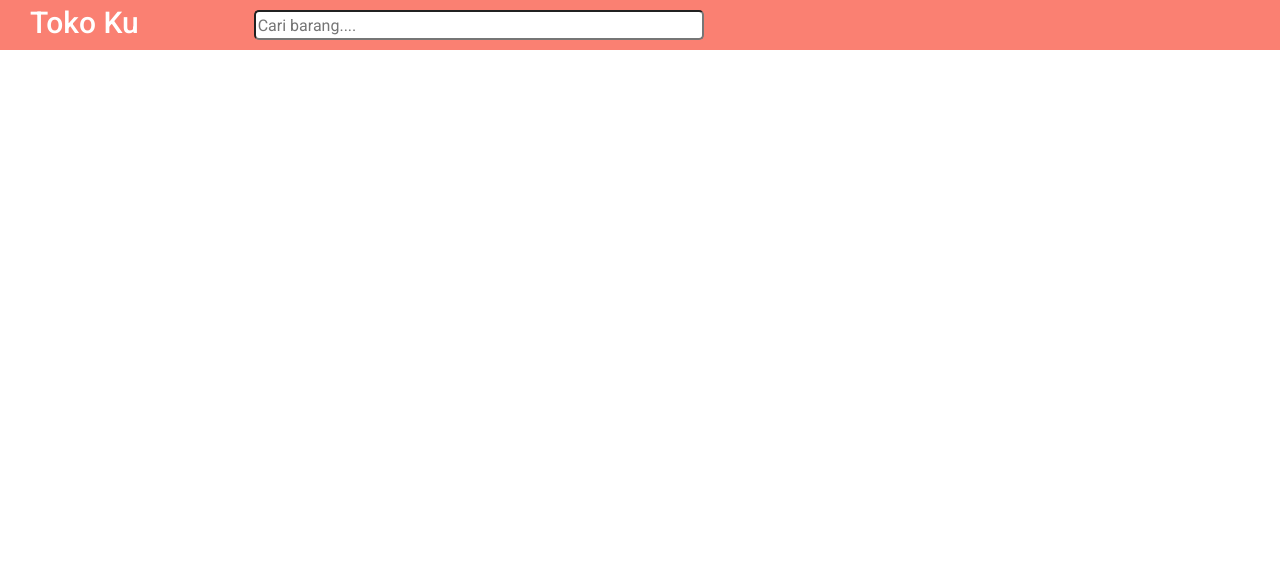
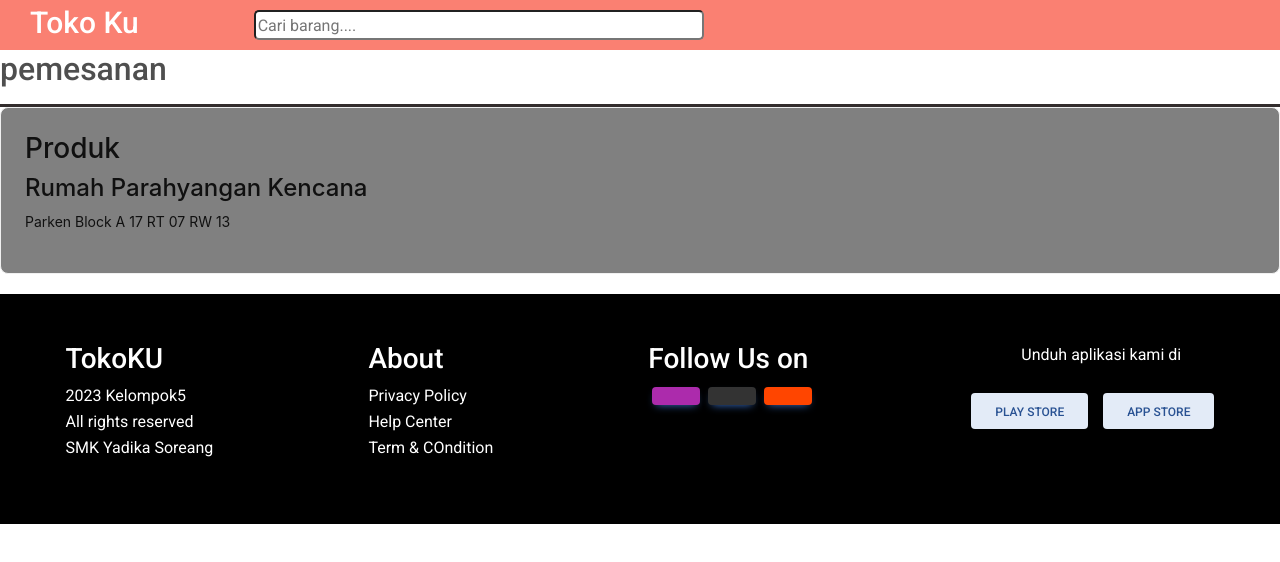
Before and after one commit to kilsen32/Kelompok5, a React (Vite) app: page /pesanan in a window 1280 px wide. Shown: the top 562 px of the page. Built offline with nearby package versions, Linux system fonts and the light colour scheme.

Commit message:
menambahkan dibagian pesan belum selesai

```diff
--- a/src/component/layout/Footer/Footer2.jsx
+++ b/src/component/layout/Footer/Footer2.jsx
@@ -89,7 +89,7 @@ const Foooter = () => {
               style={{
                 display: "block",
               }}
-              href="https://apps.apple.com/id/app/ruangguru-app-belajar-no-1/id1099742206?l=id"
+              href="/pesanan"
             >
               App Store
             </Button>
--- /dev/null
+++ b/src/component/layout/card/cardPelajaran.jsx
@@ -0,0 +1,14 @@
+import CardP from "./dataPelajaran/card-la";
+function CardPE() {
+    return (
+      <>
+   <div>
+    <h2>pemesanan</h2>
+        <div style={{marginTop:"1rem",width:"100%"}} className="border-bottom border-dark border-3"></div>
+   </div>
+        <CardP />
+      </>
+    );
+  }
+
+  export default CardPE;
--- /dev/null
+++ b/src/component/layout/card/dataPelajaran/card-la.jsx
@@ -0,0 +1,15 @@
+import React from 'react';
+import { Card } from 'antd';
+function CardP() {
+    return (
+      <>
+     <Card style={{ width: "100%",height:"100%",background:"gray" }}>
+    <h3>Produk</h3>
+    <h4>Rumah Parahyangan Kencana</h4>
+    <p>Parken Block A 17 RT 07 RW 13</p>
+  </Card>
+      </>
+    );
+  }
+
+  export default CardP;
--- a/src/component/page/Pesanan/pesanan.jsx
+++ b/src/component/page/Pesanan/pesanan.jsx
@@ -1,11 +1,14 @@
+import Foooter from "../../layout/Footer/Footer2";
 import Navbar from "../../layout/Navbar/navbar";
+import CardPE from "../../layout/card/cardPelajaran";
 
 
 function Pesanan() {
   return (
     <>
       <Navbar />
-
+      <CardPE />
+      <Foooter />
 
     </>
   );
```
